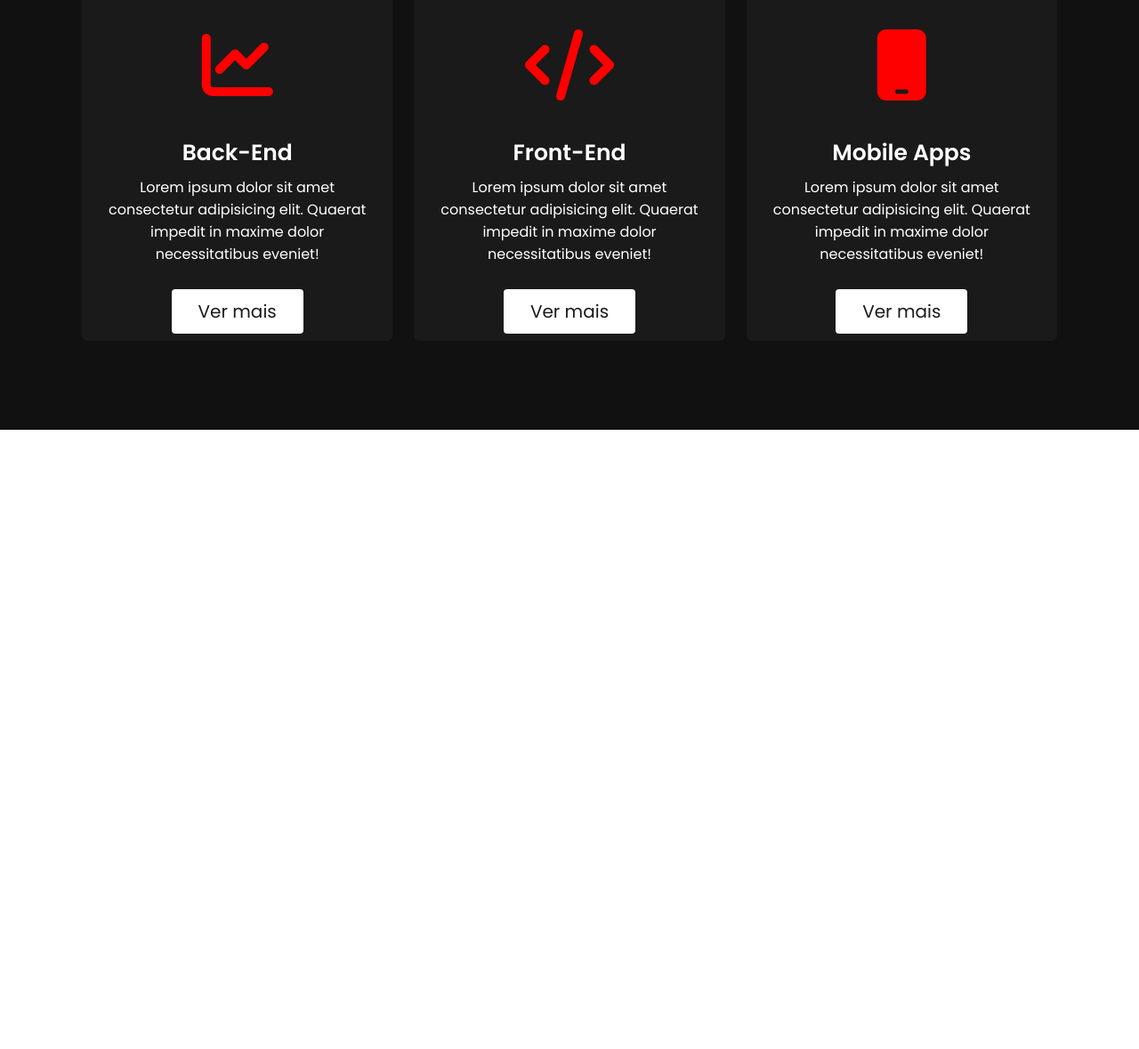
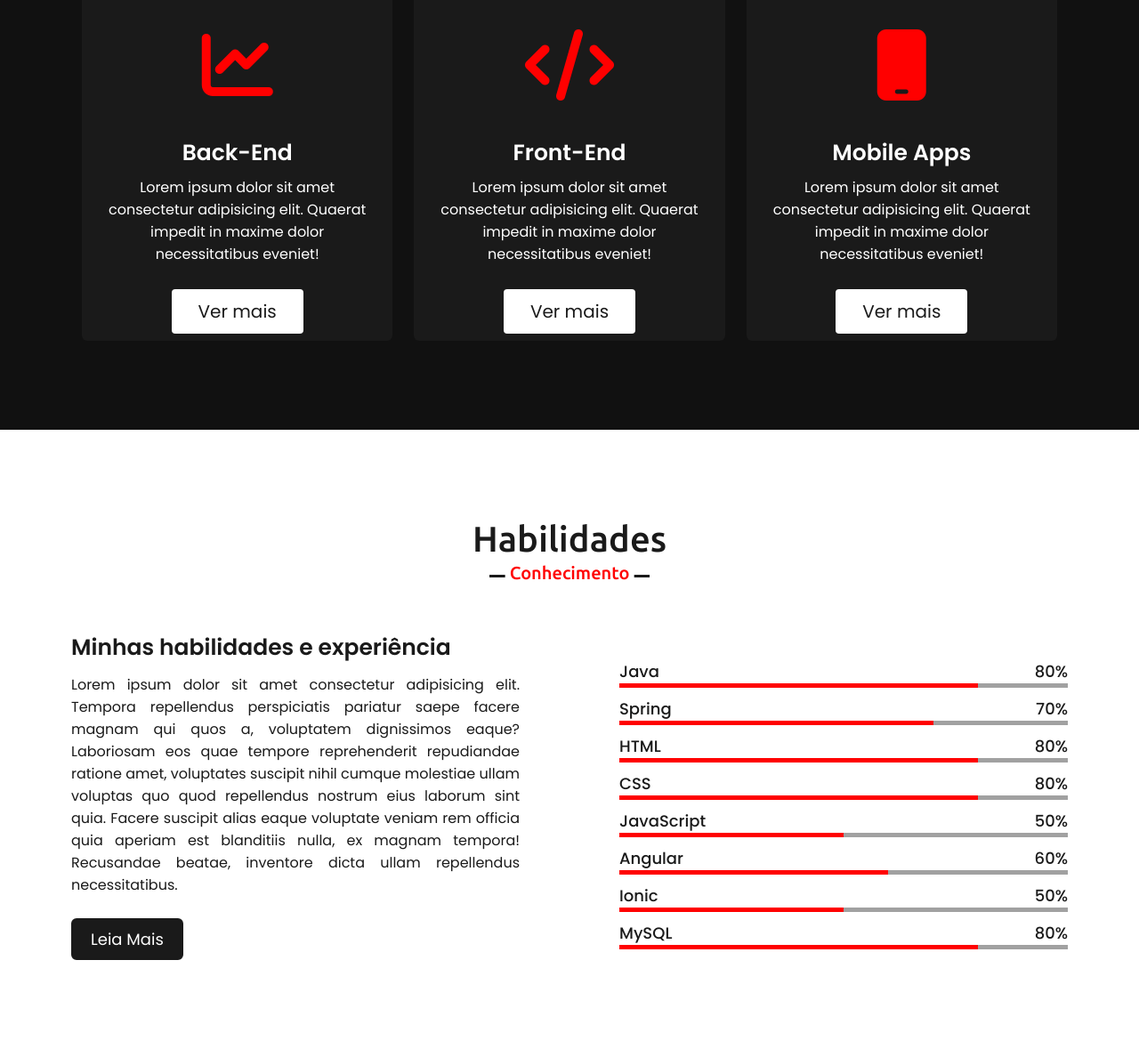
Before and after one commit to edderluanps/MeuPortfolio, a plain HTML site: page index.html in a window 1280 px wide. Shown: the part 2046-3225 px from the top of the page at 89% size. Before the commit the page ends 2529 px from the top, so only its background shows below. Drawn offline with nearby package versions, Linux system fonts and the light colour scheme.

Commit message:
habilidades

```diff
--- a/css/styles.css
+++ b/css/styles.css
@@ -173,6 +173,7 @@ section{
     background: #fff;
     transform: translateX(-50%);
 }
+
 .about .about-content{
     display: flex;
     flex-wrap: wrap;
@@ -268,6 +269,7 @@ section{
     background: #111;
     transform: translateX(-50%);
 }
+
 .services .services-content{
     color: #fff;
     display: flex;
@@ -332,6 +334,155 @@ section{
     background: none;
     color: #fff;
     border: 2px solid #fff;
+}
+
+/*HABILIDADES*/
+.skills{
+    font-family: 'Poppins', sans-serif;
+    color: #1a1a1a;
+    background: #fff;
+}
+
+.skills .title{
+    color: #1a1a1a;
+    position: relative;
+    text-align: center;
+    font-size: 40px;
+    font-weight: 500;
+    margin-bottom: 60px;
+    padding-bottom: 20px;
+    font-family: 'Ubuntu', sans-serif;
+}
+
+.skills .title::before{
+    content: "";
+    position: absolute;
+    bottom: 0px;
+    left: 50%;
+    width: 180px;
+    height: 3px;
+    background: #1a1a1a;
+    transform: translateX(-50%);
+}
+
+.skills .title::after{
+    content: "Conhecimento";
+    position: absolute;
+    bottom: -12px;
+    left: 50%;
+    font-size: 20px;
+    color: #ff0000;
+    padding: 5px;
+    background: #fff;
+    transform: translateX(-50%);
+}
+
+.skills .skills-content{
+    display: flex;
+    flex-wrap: wrap;
+    align-items: center;
+    justify-content: space-between;
+    text-align: justify;
+}
+
+.skills .skills-content .column{
+    width: calc(50% - 30px);
+}
+
+.skills .skills-content .left{
+    width: 45%;
+}
+
+.skills .skills-content .left .text{
+    font-size: 25px;
+    font-weight: 600;
+    margin-bottom: 10px;
+}
+
+.skills .skills-content .left a{
+    display: inline-block;
+    background: #1a1a1a;
+    color: #fff;
+    font-size: 18px;
+    padding: 8px 20px;
+    margin-top: 25px;
+    border-radius: 6px;
+    border: 2px solid #1a1a1a;
+    transition: all 0.3s ease;
+}
+
+.skills .skills-content .left a:hover{
+    background: none;
+    color: #1a1a1a;
+    border: 2px solid #1a1a1a;
+}
+
+.skills .skills-content .right{
+    padding-top:30px;
+    width: 45%;
+}
+
+.skills .skills-content .right .bars{
+    margin-bottom: 10px;
+}
+
+.skills .skills-content .right .info{
+    display: flex;
+    align-items: center;
+    justify-content: space-between;
+}
+
+.skills .skills-content .right span{
+    font-weight: 500;
+    font-size: 18px;
+}
+
+.skills .skills-content .right .line{
+    height: 5px;
+    width: 100%;
+    background: #a1a1a1;
+    position: relative;
+}
+
+.skills .skills-content .right .line::before{
+    content: "";
+    position: absolute;
+    height: 100%;
+    left: 0;
+    top: 0;
+    background: #ff0000;
+}
+
+.skills-content .right .java::before{
+    width: 80%;
+}
+
+.skills-content .right .spring::before{
+    width: 70%;
+}
+
+.skills-content .right .html::before{
+    width: 80%;
+}
+
+.skills-content .right .css::before{
+    width: 80%;
+}
+
+.skills-content .right .js::before{
+    width: 50%;
+}
+
+.skills-content .right .angular::before{
+    width: 60%;
+}
+
+.skills-content .right .ionic::before{
+    width: 50%;
+}
+
+.skills-content .right .sql::before{
+    width: 80%;
 }
 
 /*RESPONSIVIDADE*/
@@ -430,6 +581,10 @@ section{
         width: calc(50% - 10px);
         margin-bottom: 25px;
     }
+
+    .skills .skills-content .columns{
+        width: 100%;
+    }
 }
 
 @media (max-width: 650px){
@@ -456,6 +611,9 @@ section{
     .services .services-content .card{
         width: 100%;
     }
+    .skills .skills-content .column{
+        width: 100%;
+    }
 }
 
 @media (max-width: 550px){
--- a/index.html
+++ b/index.html
@@ -132,6 +132,117 @@
       </div>
     </section>
 
+    <section class="skills" id="skills">
+      <div class="max-width">
+        <h2 class="title">Habilidades</h2>
+        <div class="skills-content">
+
+          <div class="column left">
+            <div class="text">Minhas habilidades e experiência</div>
+            <p>
+              Lorem ipsum dolor sit amet consectetur adipisicing elit. Tempora
+              repellendus perspiciatis pariatur saepe facere magnam qui quos a,
+              voluptatem dignissimos eaque? Laboriosam eos quae tempore
+              reprehenderit repudiandae ratione amet, voluptates suscipit nihil
+              cumque molestiae ullam voluptas quo quod repellendus nostrum eius
+              laborum sint quia. Facere suscipit alias eaque voluptate veniam
+              rem officia quia aperiam est blanditiis nulla, ex magnam tempora!
+              Recusandae beatae, inventore dicta ullam repellendus
+              necessitatibus.
+            </p>
+            <a href="">Leia Mais</a>
+          </div>
+
+          <div class="column right">
+
+            <div class="bars">
+              <div class="info">
+                <span>Java</span>
+                <span>80%</span>
+              </div>
+              <div class="line java">
+
+              </div>
+            </div>
+
+            <div class="bars">
+              <div class="info">
+                <span>Spring</span>
+                <span>70%</span>
+              </div>
+              <div class="line spring">
+
+              </div>
+            </div>
+
+            <div class="bars">
+              <div class="info">
+                <span>HTML</span>
+                <span>80%</span>
+              </div>
+              <div class="line html">
+
+              </div>
+            </div>
+
+            <div class="bars">
+              <div class="info">
+                <span>CSS</span>
+                <span>80%</span>
+              </div>
+              <div class="line css">
+
+              </div>
+            </div>
+
+            <div class="bars">
+              <div class="info">
+                <span>JavaScript</span>
+                <span>50%</span>
+              </div>
+              <div class="line js">
+
+              </div>
+            </div>
+
+            <div class="bars">
+              <div class="info">
+                <span>Angular</span>
+                <span>60%</span>
+              </div>
+              <div class="line angular">
+
+              </div>
+            </div>
+
+            <div class="bars">
+              <div class="info">
+                <span>Ionic</span>
+                <span>50%</span>
+              </div>
+              <div class="line ionic">
+
+              </div>
+            </div>
+
+            <div class="bars">
+              <div class="info">
+                <span>MySQL</span>
+                <span>80%</span>
+              </div>
+              <div class="line sql">
+
+              </div>
+            </div>
+
+              </div>
+            </div>
+
+          </div>
+        </div>
+      </div>
+    </section>
+
     <script src="js/script.js"></script>
   </body>
 </html>
```
